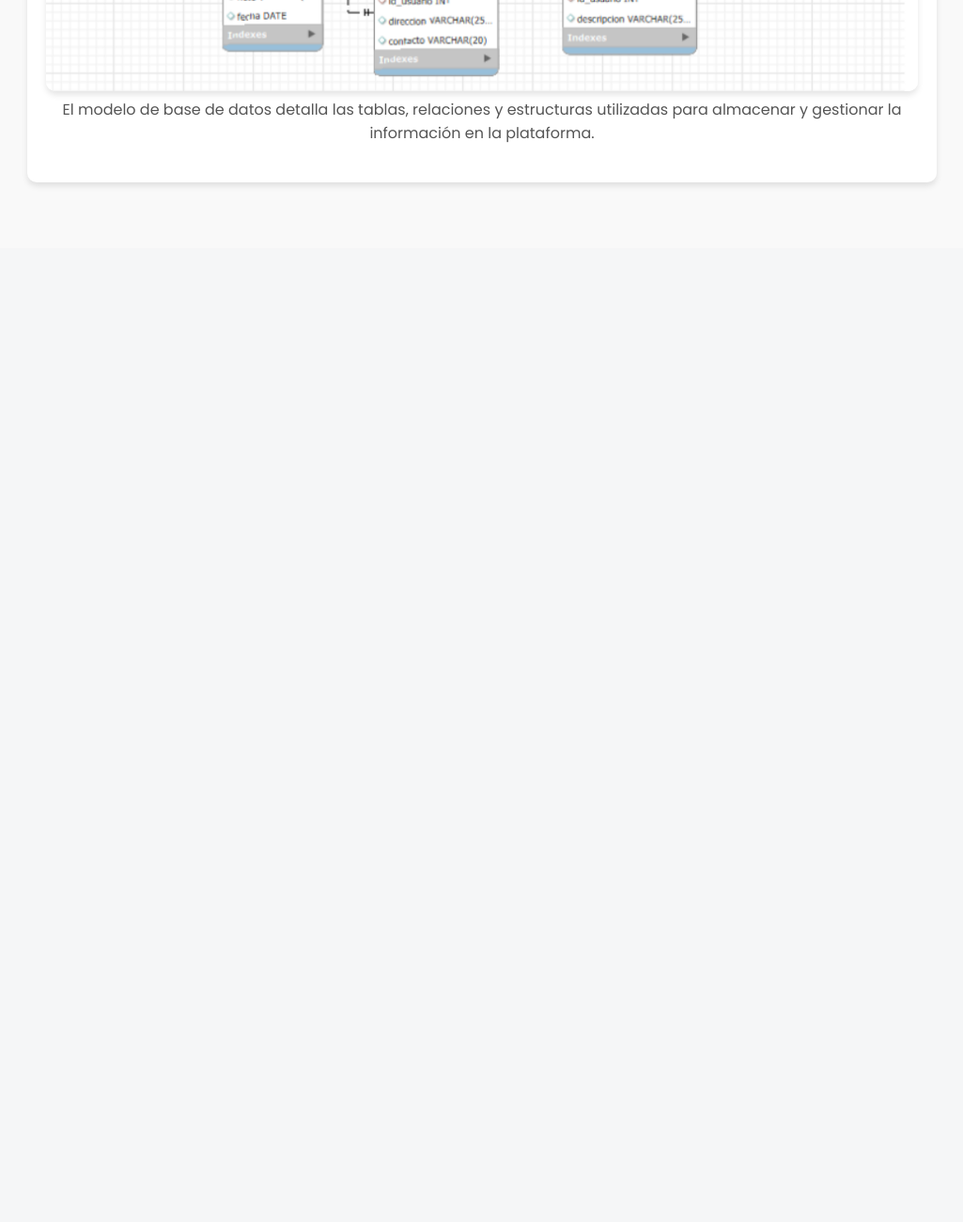
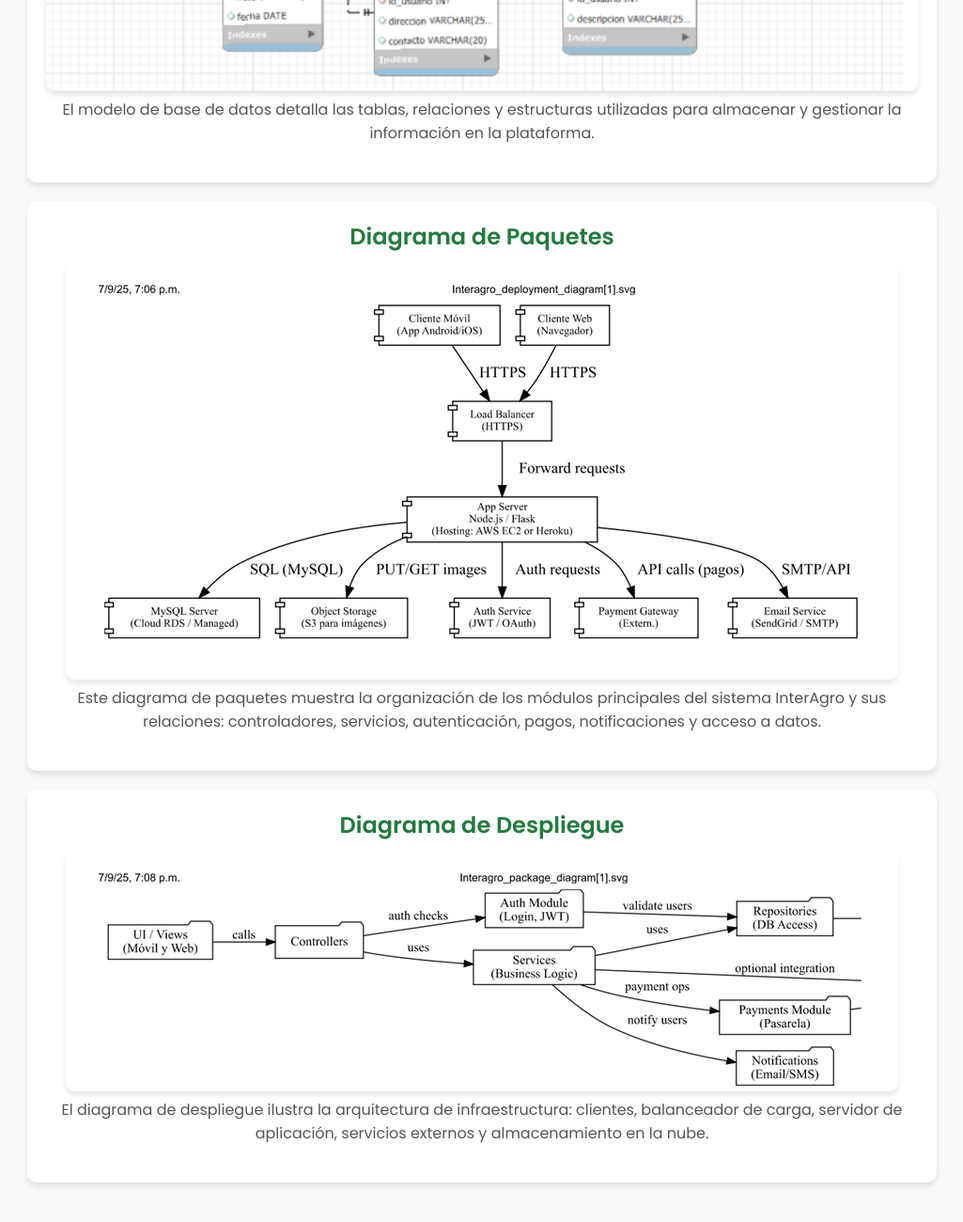
Before and after one commit to SERGIOMORALES18/portafolio, a plain HTML site: page Documentacion.html in a window 1280 px wide. Shown: the part 4400-5700 px from the top of the page at 94% size, without its empty margins (127-1152 px from the left). Before the commit the page ends 4696 px from the top, so only its background shows below. Drawn offline with Linux system fonts and the light colour scheme.

Commit message:
Corrige rutas de imágenes de diagramas en Documentacion.html para visualización correcta

```diff
--- a/Documentacion.html
+++ b/Documentacion.html
@@ -118,6 +118,16 @@
           <img src="Imagenes/base de datos.png" alt="Modelo de Base de Datos" class="diagram-image">
           <p>El modelo de base de datos detalla las tablas, relaciones y estructuras utilizadas para almacenar y gestionar la información en la plataforma.</p>
         </div>
+        <div class="diagram-item">
+          <h3>Diagrama de Paquetes</h3>
+          <img src="Imagenes/Diagrama de paquetes.png" alt="Diagrama de Paquetes" class="diagram-image">
+          <p>Este diagrama de paquetes muestra la organización de los módulos principales del sistema InterAgro y sus relaciones: controladores, servicios, autenticación, pagos, notificaciones y acceso a datos.</p>
+        </div>
+        <div class="diagram-item">
+          <h3>Diagrama de Despliegue</h3>
+          <img src="Imagenes/Diagrama de despliege.png" alt="Diagrama de Despliegue" class="diagram-image">
+          <p>El diagrama de despliegue ilustra la arquitectura de infraestructura: clientes, balanceador de carga, servidor de aplicación, servicios externos y almacenamiento en la nube.</p>
+        </div>
       </div>
     </section>
   </main>
```
Also changed, not shown: Imagenes/Diagrama de despliege.png (added), Imagenes/Diagrama de paquetes.png (added).
